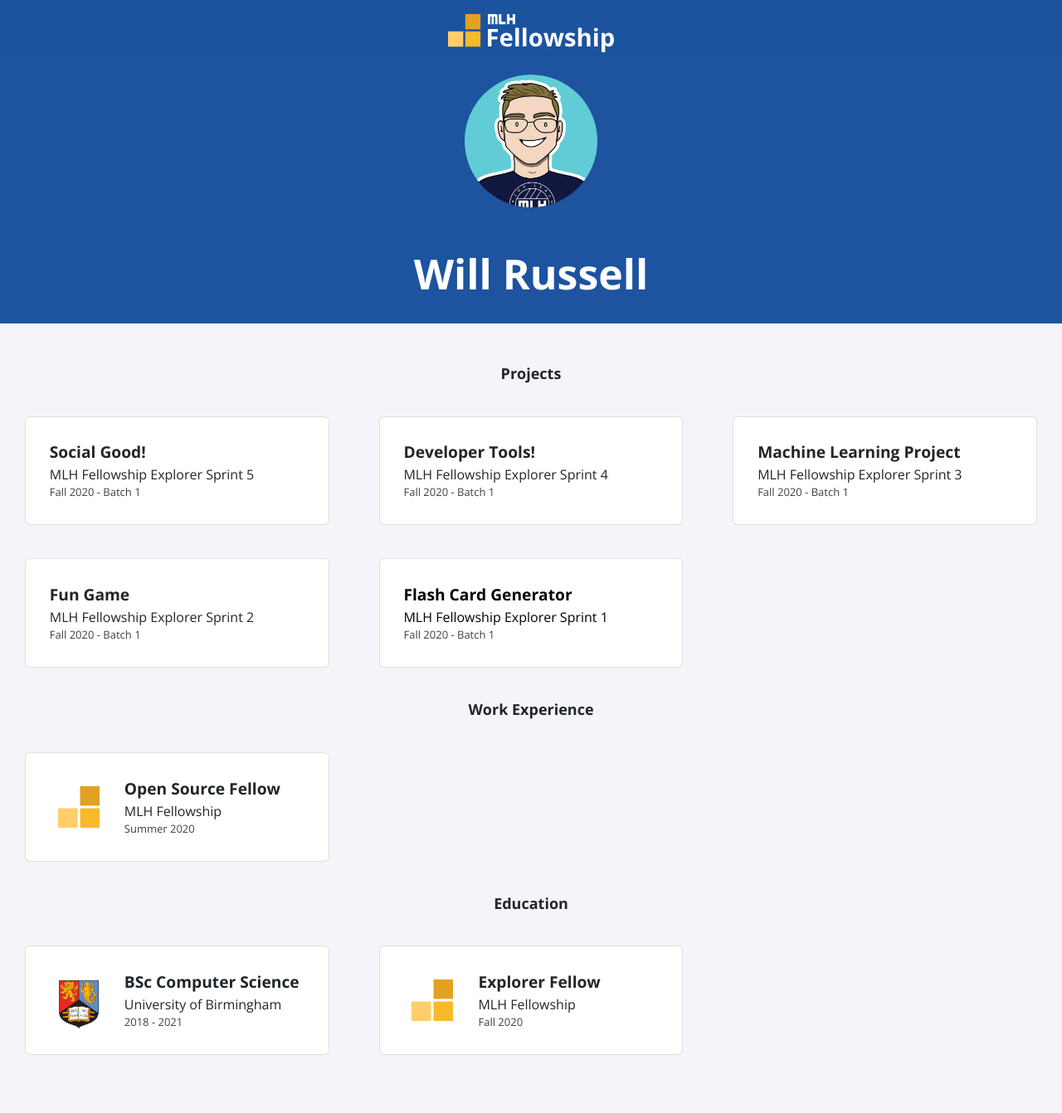
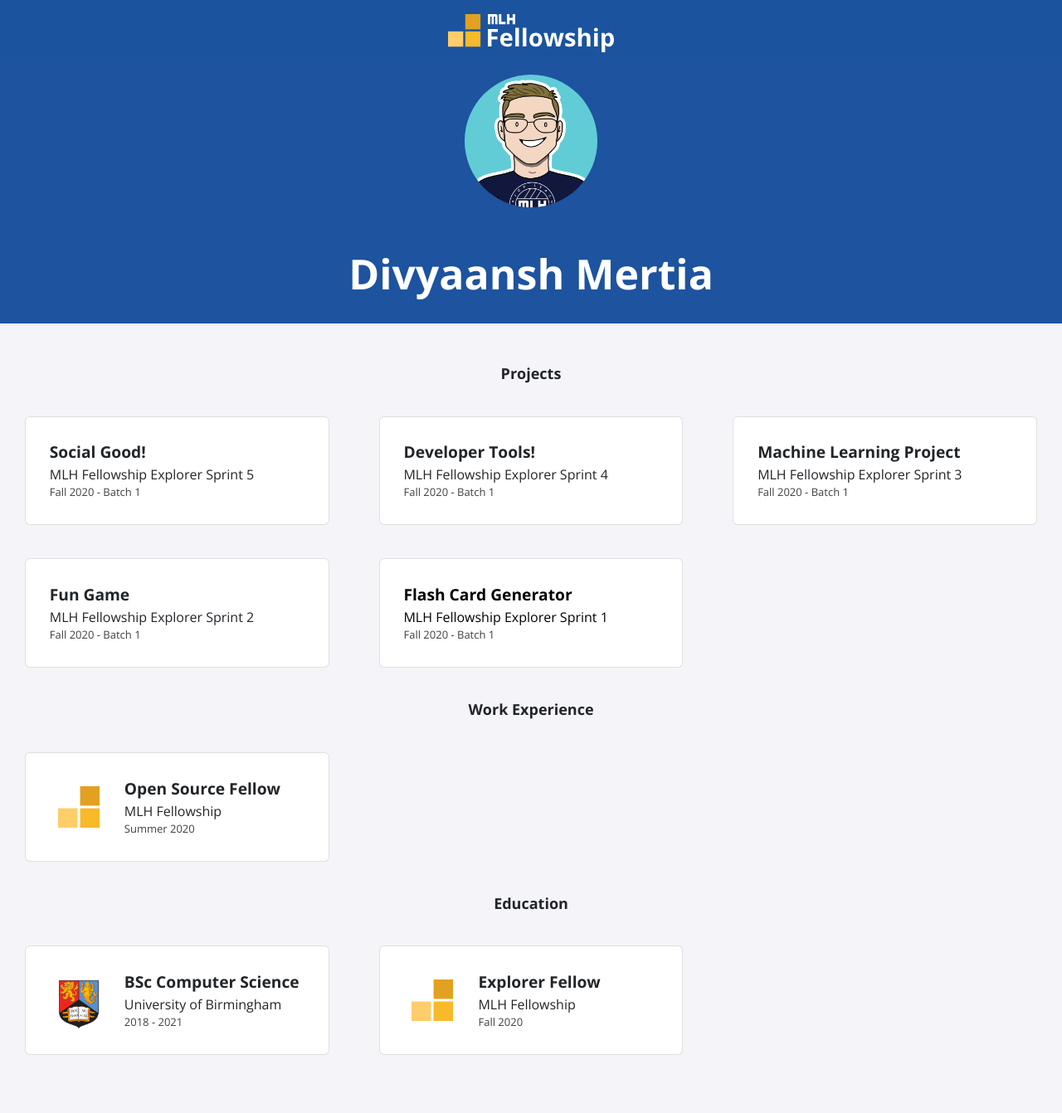
Before and after one commit to Divyaanshmertia/Divyaanshmertia.github.io, a Jekyll site: the page built from index.html, in a window 1280 px wide. Shown: the whole page at 83% size. Built offline with Jekyll 4.4.1, drawn with Linux system fonts in a browser that asks for light colours; nearby versions of some CDN libraries.

Commit message:
Update_config.yml to include personal details

```diff
--- a/_config.yml
+++ b/_config.yml
@@ -1,13 +1,13 @@
-title: "Will Russell"
-email: fellowship@mlh.io
+title: "Divyaansh Mertia"
+email: divyaanshmertia@gmail.com
 description: >- # this means to ignore newlines until "baseurl:"
   Write an awesome description for your new site here. You can edit this
   line in _config.yml. It will appear in your document head meta (for
   Google search results) and in your feed.xml site description.
 baseurl: "/"
-url: "/portfolio-template"
-twitter_username: mlhacks
-github_username:  mlh-fellowship
+url: "https://Divyaanshmertia.github.io"
+twitter_username: DivyaanshMertia
+github_username:  Divyaanshmertia
 
 sass:
   sass_dir: _sass
```
